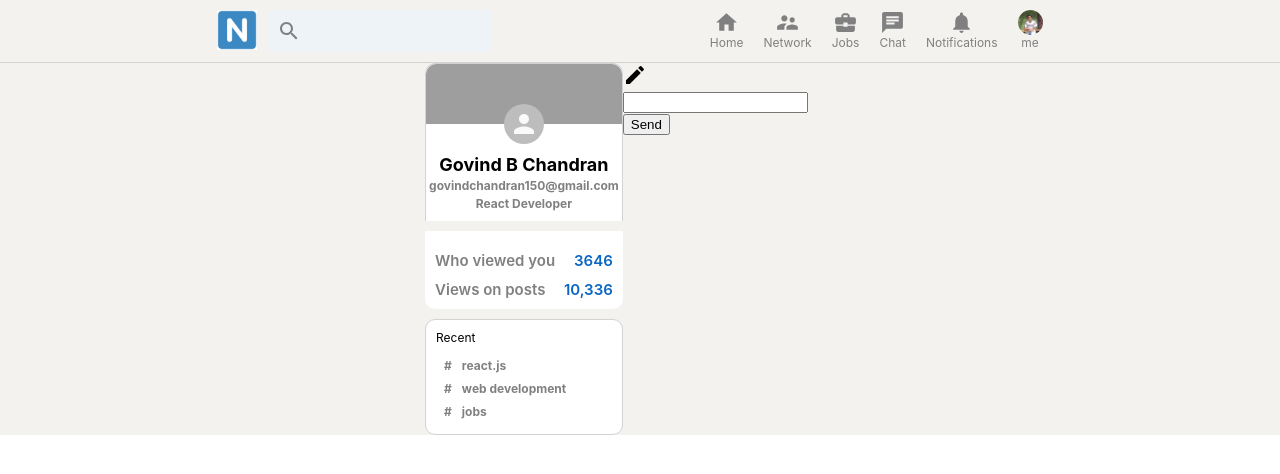
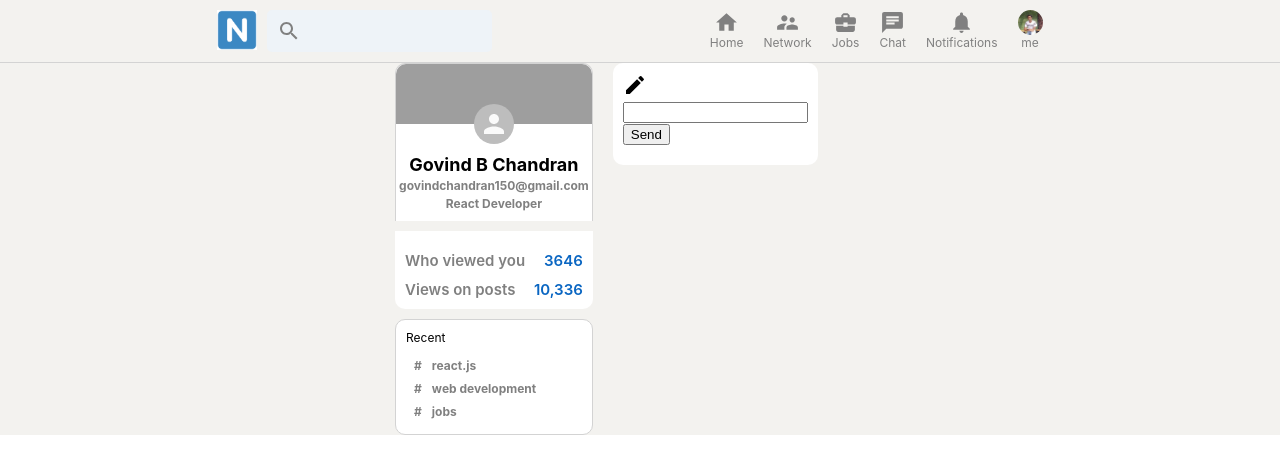
Before and after one commit to chandran-jr/NetworKit, a React (Create React App) app: page / in a window 1280 px wide. Shown: the top 474 px of the page. Built offline with nearby package versions, Linux system fonts and the light colour scheme; grey boxes are pictures that could not be loaded.

Commit message:
Add files via upload

```diff
--- a/src/Feed.css
+++ b/src/Feed.css
@@ -1,3 +1,12 @@
 .feed{
     flex: 0.6;
+    margin: 0 20px;
 }
+
+.feed__inputContainer{
+    background-color: white;
+    padding: 10px;
+    padding-bottom: 20px;
+    border-radius: 10px;
+    margin-bottom: 20px;
+}
```
